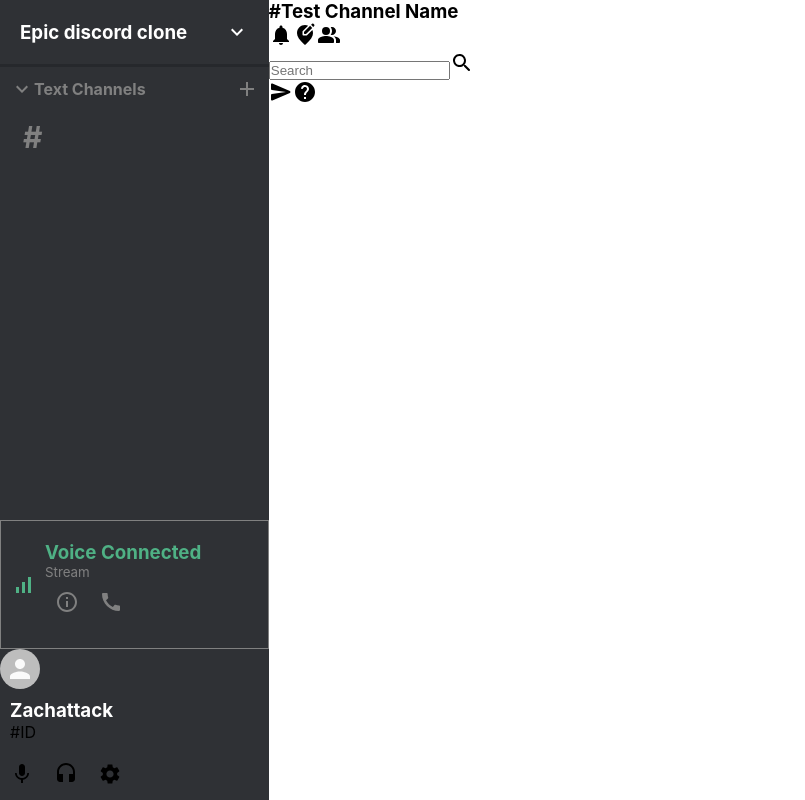
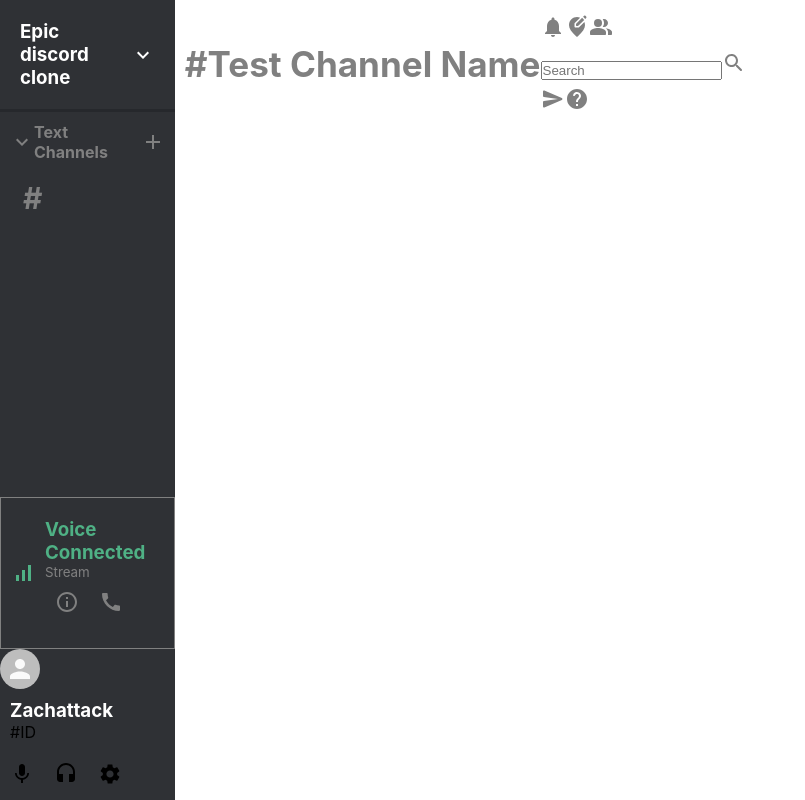
Before and after one commit to ZJanz/Riskord, a React (Create React App) app: page / in a window 1280 px wide. Shown: the whole page, without its empty margins (0-805 px from the left). Built offline with nearby package versions, Linux system fonts and the light colour scheme.

Commit message:
Styling for chat header

```diff
--- a/src/ChatHeader.css
+++ b/src/ChatHeader.css
@@ -0,0 +1,8 @@
+.chatHeader {
+    display: flex;
+    justify-content: space-between;
+    align-items: center;
+    color: grey;
+    font-size: 30px;
+    padding: 10px;
+}
```
